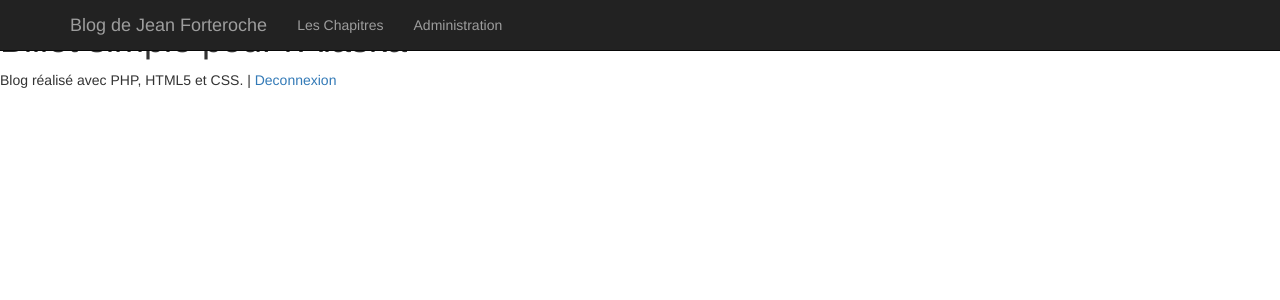
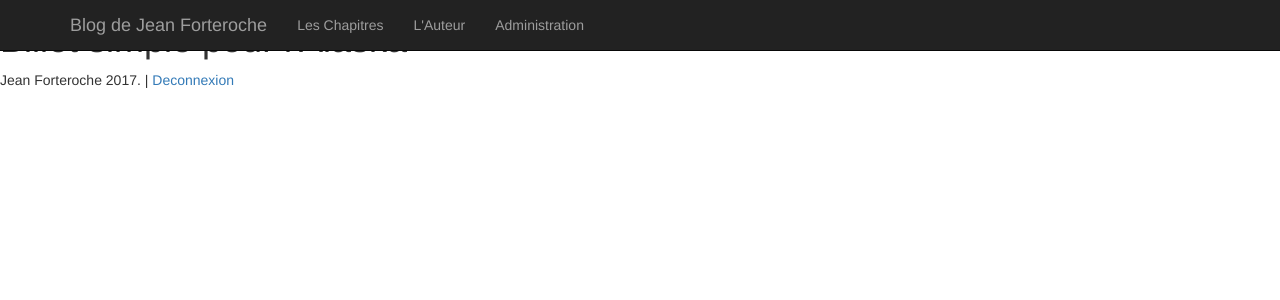
Before and after one commit to jeapmamy/Mississipi-Groenland, a PHP site: page /gabarit.php in a window 1280 px wide. Shown: the top 300 px of the page. Run offline with PHP 8.4, Linux system fonts and the light colour scheme; data that the repository does not hold is empty; some libraries are stand-ins or nearby versions.

Commit message:
Modifs gabarit menu

```diff
--- a/Vue/gabarit.php
+++ b/Vue/gabarit.php
@@ -29,12 +29,13 @@
 						  <span class="icon-bar"></span>
 						  <span class="icon-bar"></span>
 						</button>
-						<a class="navbar-brand" href="#page-top">Blog de Jean Forteroche</a>
+						<a class="navbar-brand" href="index.php">Blog de Jean Forteroche</a>
 					  </div>
 					  <div class="collapse navbar-collapse">
 						<ul class="nav navbar-nav">
-						  <li class="hidden"><a href="#page-top"></a></li>
+						  <li class="hidden"><a href="index.php"></a></li>
 						  <li><a href="index.php">Les Chapitres</a></li>
+						  <li><a href="index.php?action=auteur">L'Auteur</a></li>
 						  <li><a href="index.php?action=admin">Administration</a></li>
 						</ul>
 					  </div>
@@ -59,7 +60,7 @@
             <footer id="piedBlog">
 
 				<div>
-					Blog réalisé avec PHP, HTML5 et CSS. |
+					Jean Forteroche 2017. |
 					<a href="index.php?action=deconnexion"> Deconnexion</a>
 				</div>
 
```
